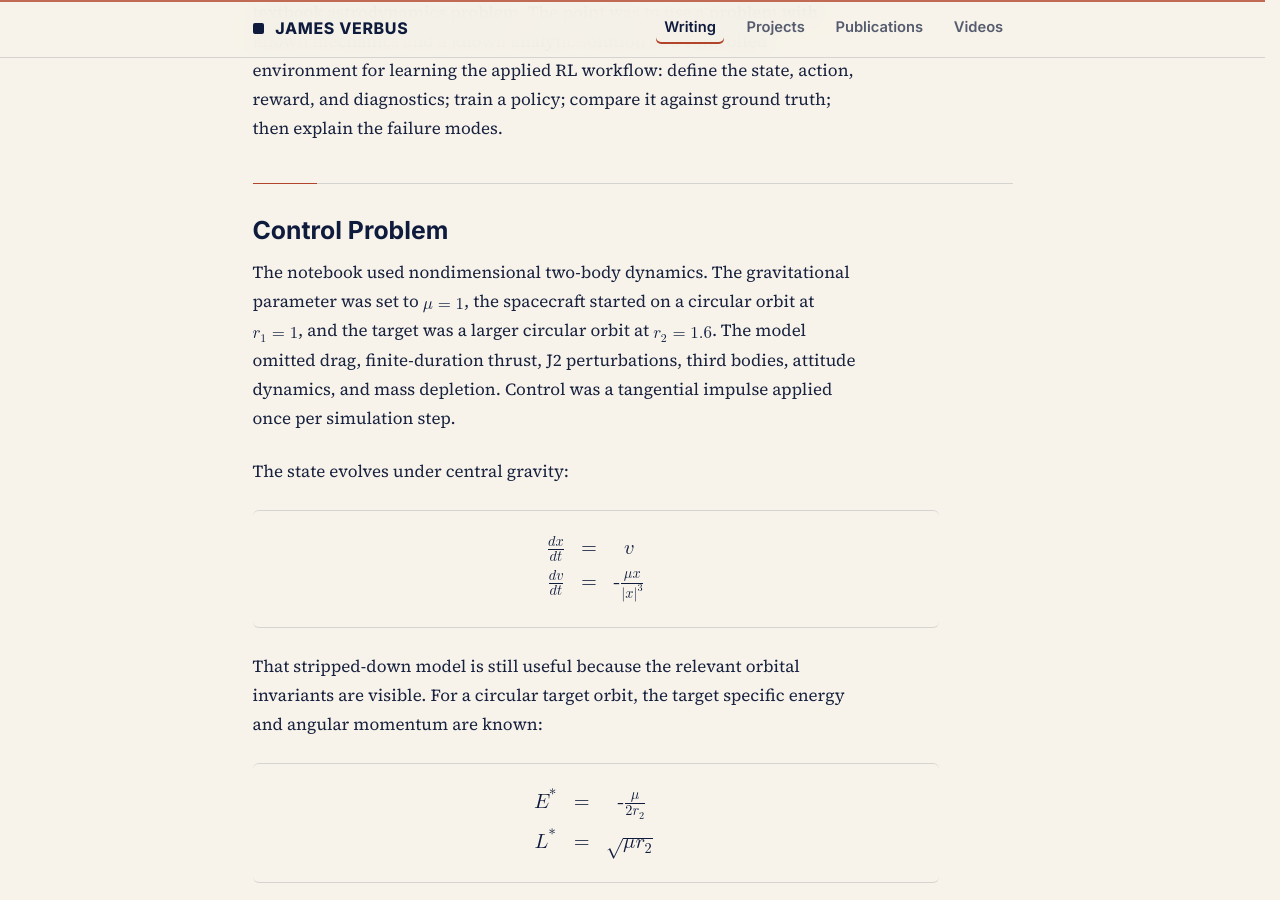
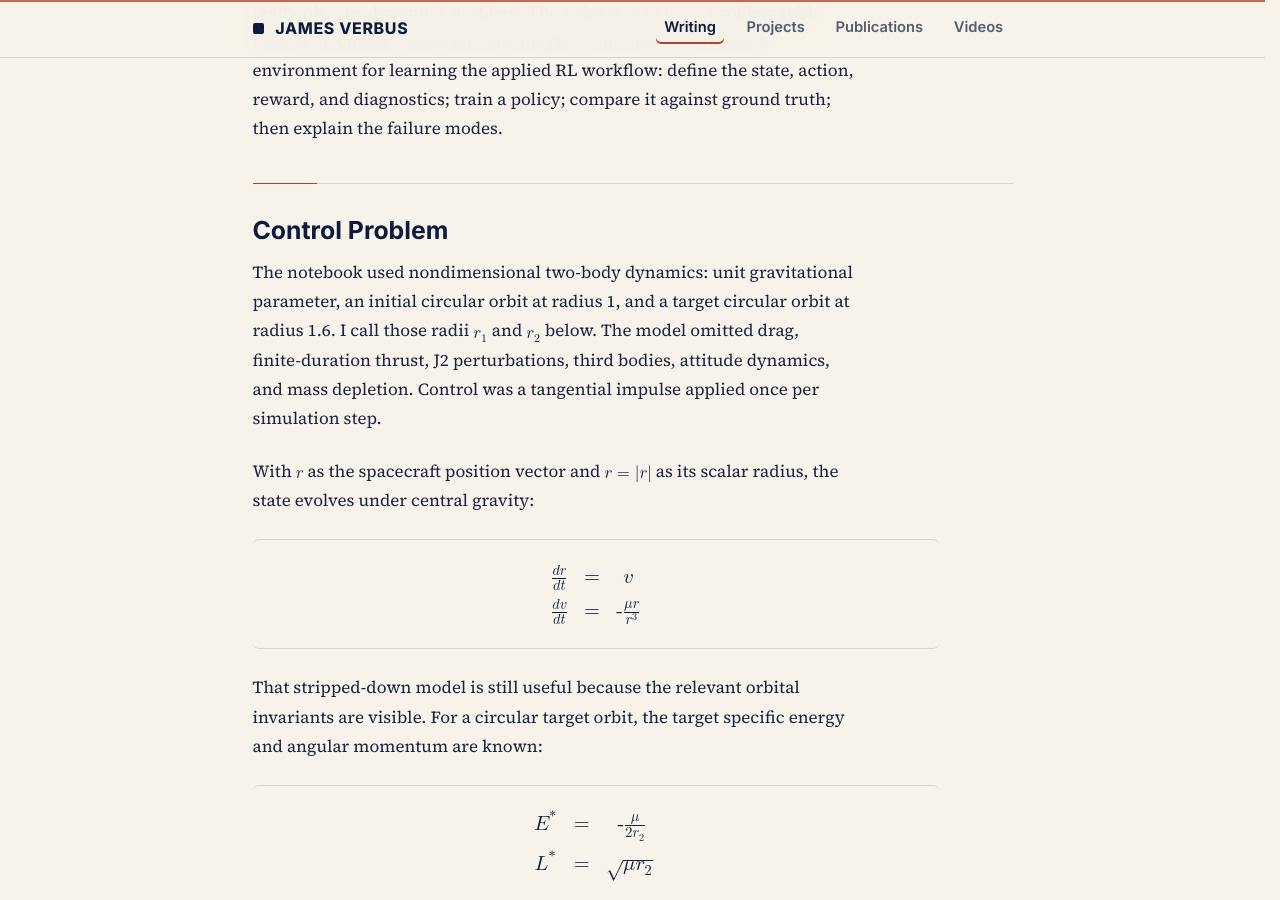
Before and after one commit to jverbus/jverbus.github.io, a Jekyll site: the page built from _posts/2026-01-09-brown-physics-ai-winter-school-workshop.md, in a window 1280 px wide and 900 px high, scrolled down 896 px. Built offline with Jekyll 4.4.1, drawn with Linux system fonts in a browser that asks for light colours.

Commit message:
Clarify orbital notation in Brown workshop post

```diff
--- a/_posts/2026-01-09-brown-physics-ai-winter-school-workshop.md
+++ b/_posts/2026-01-09-brown-physics-ai-winter-school-workshop.md
@@ -31,9 +31,9 @@ The workshop was not about claiming that RL is the right way to solve a textbook
 
 ## Control Problem
 
-The notebook used nondimensional two-body dynamics. The gravitational parameter was set to <span class="math-inline"><math xmlns="http://www.w3.org/1998/Math/MathML"><mi>μ</mi><mo>=</mo><mn>1</mn></math></span>, the spacecraft started on a circular orbit at <span class="math-inline"><math xmlns="http://www.w3.org/1998/Math/MathML"><msub><mi>r</mi><mn>1</mn></msub><mo>=</mo><mn>1</mn></math></span>, and the target was a larger circular orbit at <span class="math-inline"><math xmlns="http://www.w3.org/1998/Math/MathML"><msub><mi>r</mi><mn>2</mn></msub><mo>=</mo><mn>1.6</mn></math></span>. The model omitted drag, finite-duration thrust, J2 perturbations, third bodies, attitude dynamics, and mass depletion. Control was a tangential impulse applied once per simulation step.
+The notebook used nondimensional two-body dynamics: unit gravitational parameter, an initial circular orbit at radius 1, and a target circular orbit at radius 1.6. I call those radii <span class="math-inline"><math xmlns="http://www.w3.org/1998/Math/MathML"><msub><mi>r</mi><mn>1</mn></msub></math></span> and <span class="math-inline"><math xmlns="http://www.w3.org/1998/Math/MathML"><msub><mi>r</mi><mn>2</mn></msub></math></span> below. The model omitted drag, finite-duration thrust, J2 perturbations, third bodies, attitude dynamics, and mass depletion. Control was a tangential impulse applied once per simulation step.
 
-The state evolves under central gravity:
+With <span class="math-inline"><math xmlns="http://www.w3.org/1998/Math/MathML"><mi mathvariant="bold">r</mi></math></span> as the spacecraft position vector and <span class="math-inline"><math xmlns="http://www.w3.org/1998/Math/MathML"><mi>r</mi><mo>=</mo><mrow><mo>|</mo><mi mathvariant="bold">r</mi><mo>|</mo></mrow></math></span> as its scalar radius, the state evolves under central gravity:
 
 <div class="math-display" aria-label="Central gravity dynamics">
 <math xmlns="http://www.w3.org/1998/Math/MathML" display="block">
@@ -42,7 +42,7 @@ The state evolves under central gravity:
       <mtr>
         <mtd>
           <mfrac>
-            <mrow><mi>d</mi><mi mathvariant="bold">x</mi></mrow>
+            <mrow><mi>d</mi><mi mathvariant="bold">r</mi></mrow>
             <mrow><mi>d</mi><mi>t</mi></mrow>
           </mfrac>
         </mtd>
@@ -60,16 +60,13 @@ The state evolves under central gravity:
         <mtd>
           <mo>-</mo>
           <mfrac>
-            <mrow><mi>μ</mi><mi mathvariant="bold">x</mi></mrow>
-            <msup>
-              <mrow><mo>|</mo><mi mathvariant="bold">x</mi><mo>|</mo></mrow>
-              <mn>3</mn>
-            </msup>
+            <mrow><mi>μ</mi><mi mathvariant="bold">r</mi></mrow>
+            <msup><mi>r</mi><mn>3</mn></msup>
           </mfrac>
         </mtd>
       </mtr>
     </mtable>
-    <annotation encoding="application/x-tex">\begin{aligned}\frac{d\mathbf{x}}{dt} &= \mathbf{v} \\ \frac{d\mathbf{v}}{dt} &= -\frac{\mu\mathbf{x}}{|\mathbf{x}|^3}\end{aligned}</annotation>
+    <annotation encoding="application/x-tex">\begin{aligned}\frac{d\mathbf{r}}{dt} &= \mathbf{v} \\ \frac{d\mathbf{v}}{dt} &= -\frac{\mu\mathbf{r}}{r^3},\quad r=|\mathbf{r}|\end{aligned}</annotation>
   </semantics>
 </math>
 </div>
```
